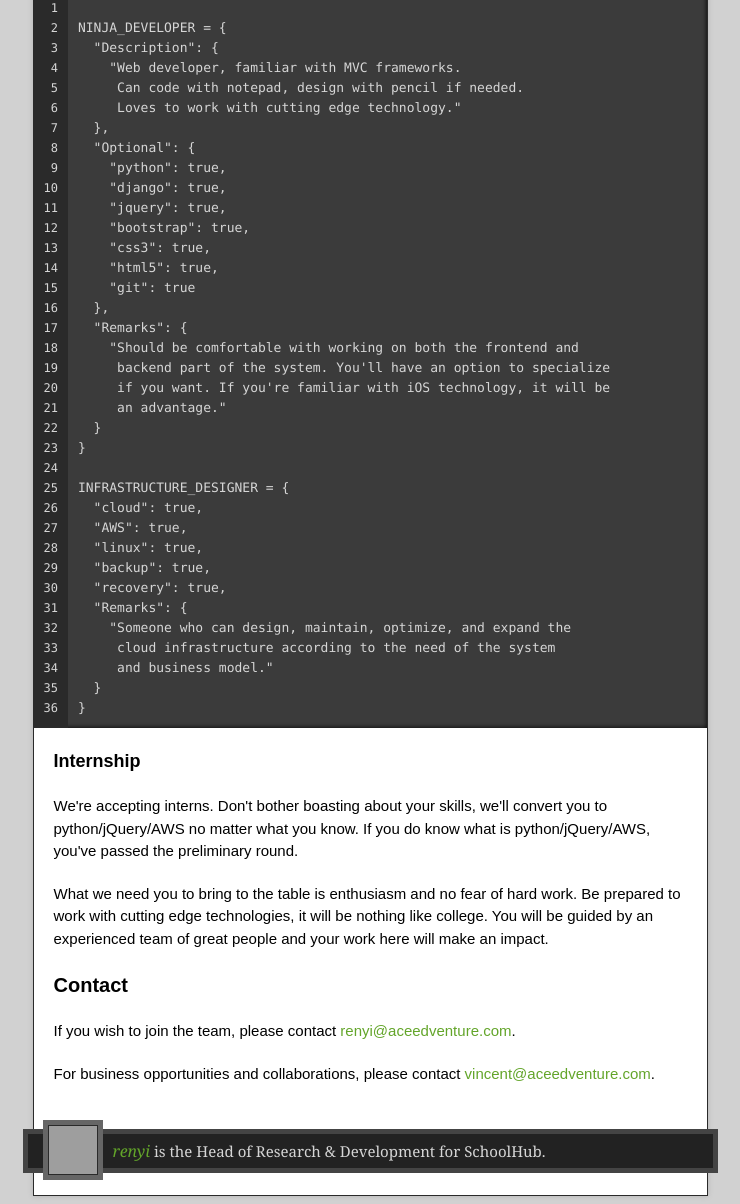
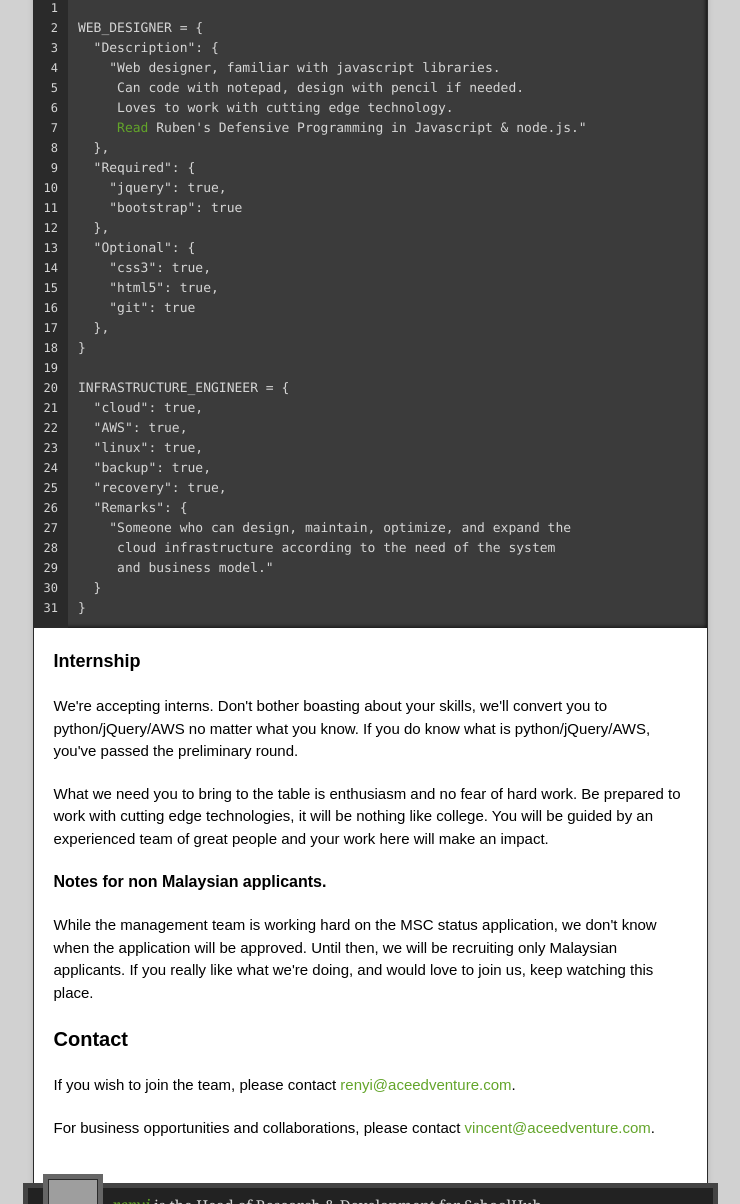
Before and after one commit to renyi/schoolhub.github.io, a plain HTML site: page index.html in a window 1280 px wide. Shown: the part 940-2144 px from the top of the page, without its empty margins (270-1010 px from the left). Drawn offline with nearby package versions, Linux system fonts and the light colour scheme; grey boxes are pictures that could not be loaded.

Commit message:
Updated recruitment.

```diff
--- a/index.html
+++ b/index.html
@@ -51,30 +51,25 @@
 <h3>Recruiting</h3>
 
 <pre><code>
-NINJA_DEVELOPER = {
+WEB_DESIGNER = {
   "Description": {
-    "Web developer, familiar with MVC frameworks.
+    "Web designer, familiar with javascript libraries.
      Can code with notepad, design with pencil if needed.
-     Loves to work with cutting edge technology."
+     Loves to work with cutting edge technology.
+     <a href="http://www.slideshare.net/rubentan/jsdctw-defensive-programming-in-javascript">Read</a> Ruben's Defensive Programming in Javascript & node.js."
+  },
+  "Required": {
+    "jquery": true,
+    "bootstrap": true
   },
   "Optional": {
-    "python": true,
-    "django": true,
-    "jquery": true,
-    "bootstrap": true,
     "css3": true,
     "html5": true,
     "git": true
   },
-  "Remarks": {
-    "Should be comfortable with working on both the frontend and
-     backend part of the system. You'll have an option to specialize
-     if you want. If you're familiar with iOS technology, it will be
-     an advantage."
-  }
 }
 
-INFRASTRUCTURE_DESIGNER = {
+INFRASTRUCTURE_ENGINEER = {
   "cloud": true,
   "AWS": true,
   "linux": true,
@@ -92,6 +87,12 @@ INFRASTRUCTURE_DESIGNER = {
 <h4>Internship</h4>
 <p>We're accepting interns. Don't bother boasting about your skills, we'll convert you to python/jQuery/AWS no matter what you know. If you do know what is python/jQuery/AWS, you've passed the preliminary round.</p>
 <p>What we need you to bring to the table is enthusiasm and no fear of hard work. Be prepared to work with cutting edge technologies, it will be nothing like college. You will be guided by an experienced team of great people and your work here will make an impact.</p>
+
+<h5>Notes for non Malaysian applicants.</h5>
+<p>While the management team is working hard on the MSC status application, we don't know when the application will be approved.
+   Until then, we will be recruiting only Malaysian applicants. If you really like what we're doing, and would love to join us, keep
+   watching this place.
+   </p>
 
 <h3>Contact</h3>
 <p>If you wish to join the team, please contact <a href="mailto:renyi@aceedventure.com">renyi@aceedventure.com</a>.</p>
@@ -115,7 +116,5 @@ INFRASTRUCTURE_DESIGNER = {
     <a href="https://github.com/renyi/schoolhub.github.io/tarball/master" class="tar">tar</a><a href="https://github.com/renyi/schoolhub.github.io/zipball/master" class="zip">zip</a><a href="" class="code">source code</a>
     <p class="name"></p>
   </div>
-
-
 </body>
 </html>
```
